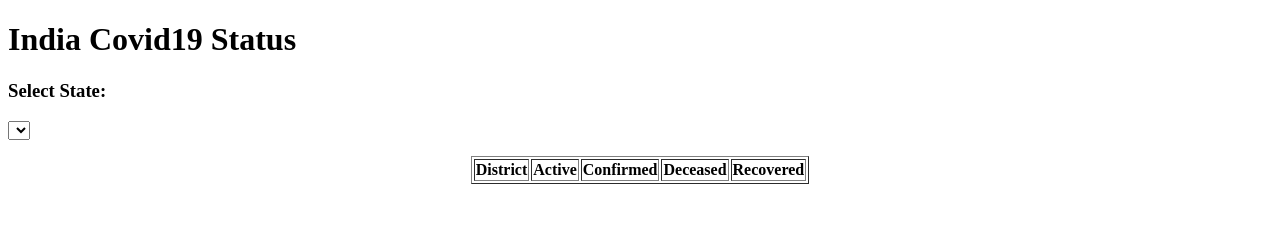
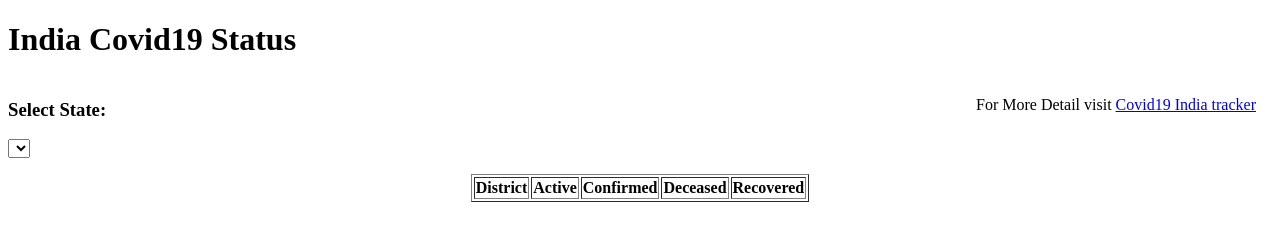
Before and after one commit to armanaaquib/covid19-india-tracker, a website: page docs/index.html in a window 1280 px wide. Drawn offline with Linux system fonts and the light colour scheme; no server answers.

Commit message:
Added link for Covid19 India Tracker

```diff
--- a/docs/index.html
+++ b/docs/index.html
@@ -5,10 +5,23 @@
     <meta name="viewport" content="width=device-width, initial-scale=1.0" />
     <script src="js/fetchRender.js"></script>
     <title>Covid19 India</title>
+    <style>
+      div {
+        display: flex;
+        justify-content: space-between;
+        margin-right: 1rem;
+      }
+    </style>
   </head>
   <body onload="addStateList()">
     <h1>India Covid19 Status</h1>
-    <h3>Select State:</h3>
+    <div>
+      <h3>Select State:</h3>
+      <p>
+        For More Detail visit
+        <a href="https://www.covid19india.org/">Covid19 India tracker</a>
+      </p>
+    </div>
     <select id="states" onchange="updateStateInfo()"> </select>
     <p></p>
     <table border="1px" align="center">
```
Also changed, not shown: public/index.html (+14 -1 lines).
